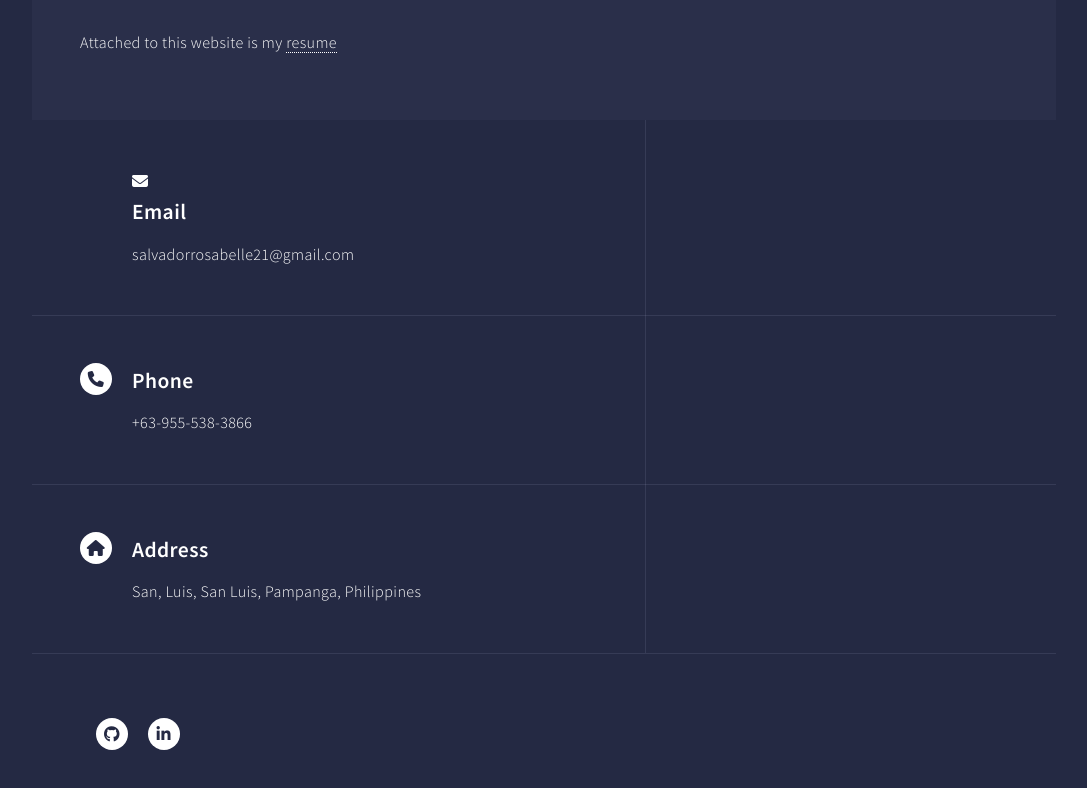
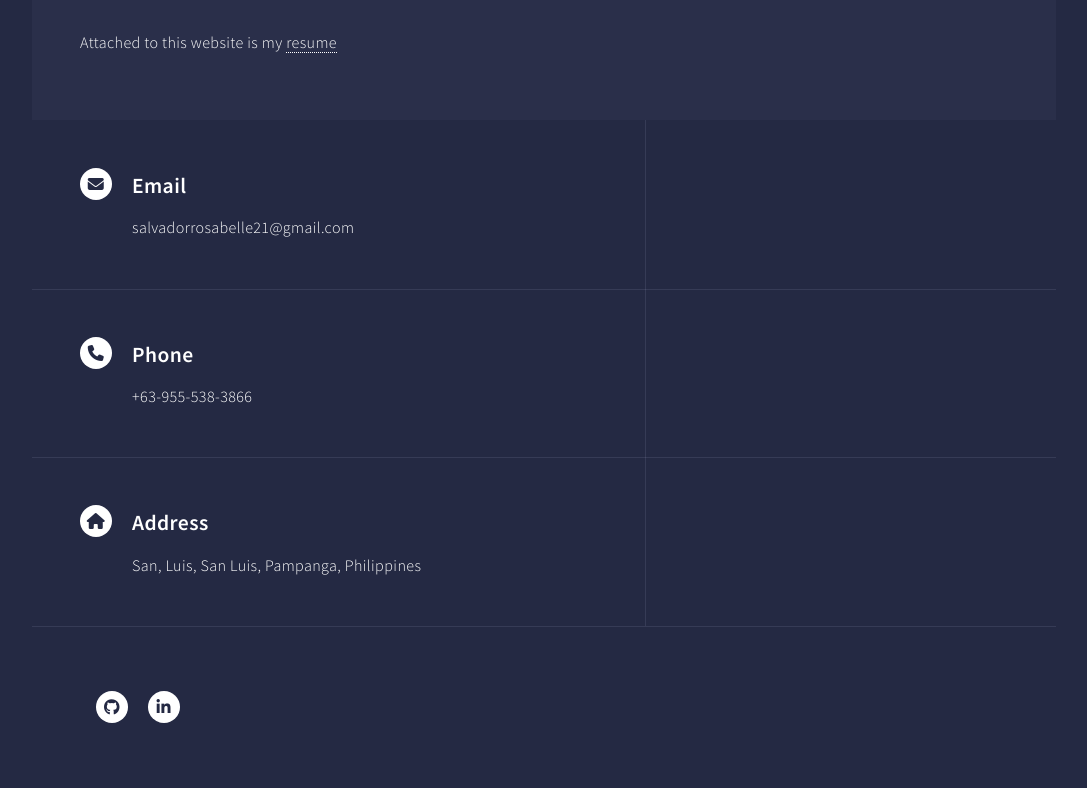
Before and after one commit to Rosabelle01/MyProject.github.io, a plain HTML site: page index.html in a window 1280 px wide. Shown: the part 1875-2663 px from the top of the page, without its empty margins (96-1183 px from the left). Drawn offline with Linux system fonts and the light colour scheme.

Commit message:
Update index.html

```diff
--- a/index.html
+++ b/index.html
@@ -136,7 +136,7 @@
 							<section class="split">
 								<section>
 									<div class="contact-method">
-										<span class="fa-solid fa-envelope"></span>
+										<span class="icon solid alt fa-envelope"></span>
 										<h3>Email</h3>
 										<span>	salvadorrosabelle21@gmail.com</span>
 									</div>
```
